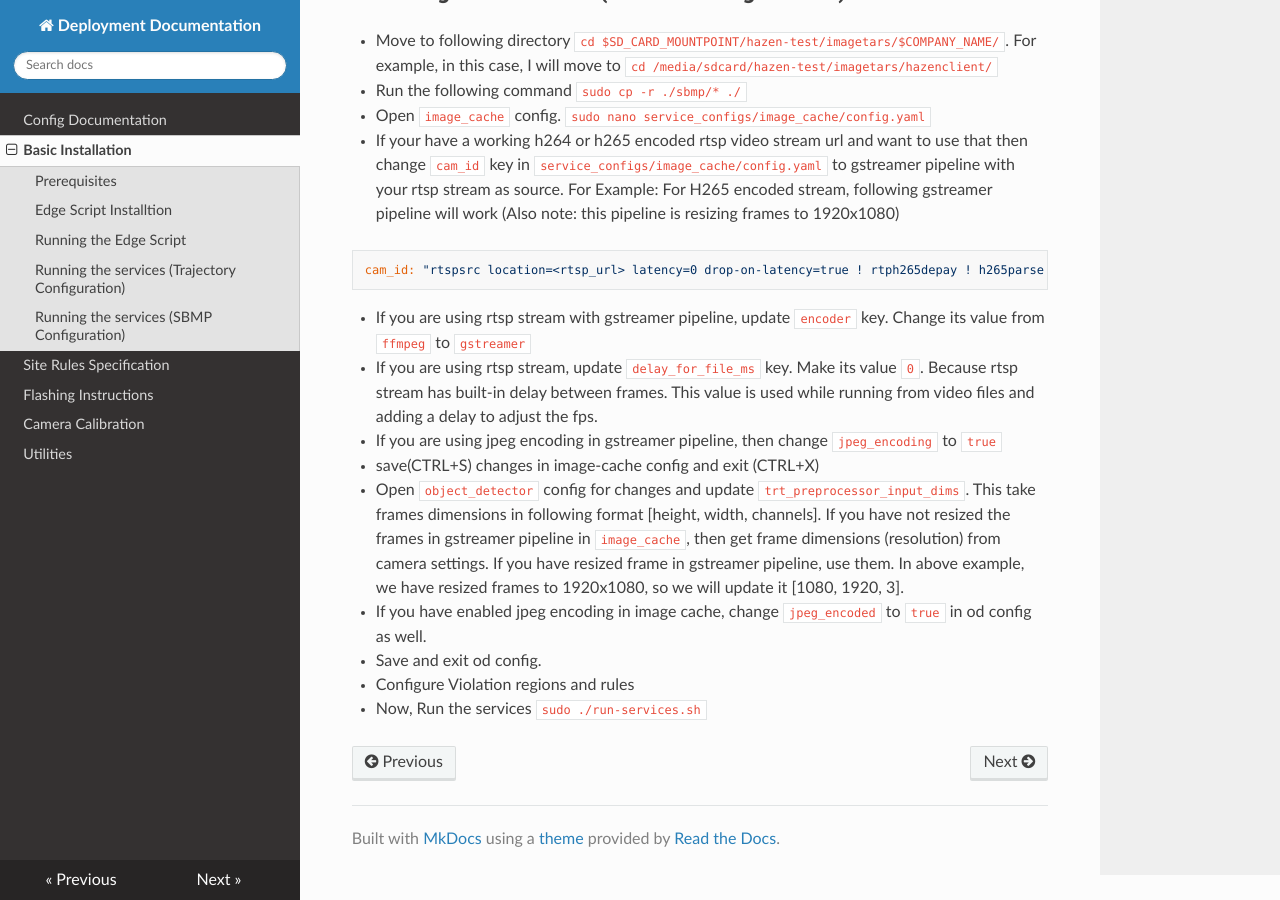
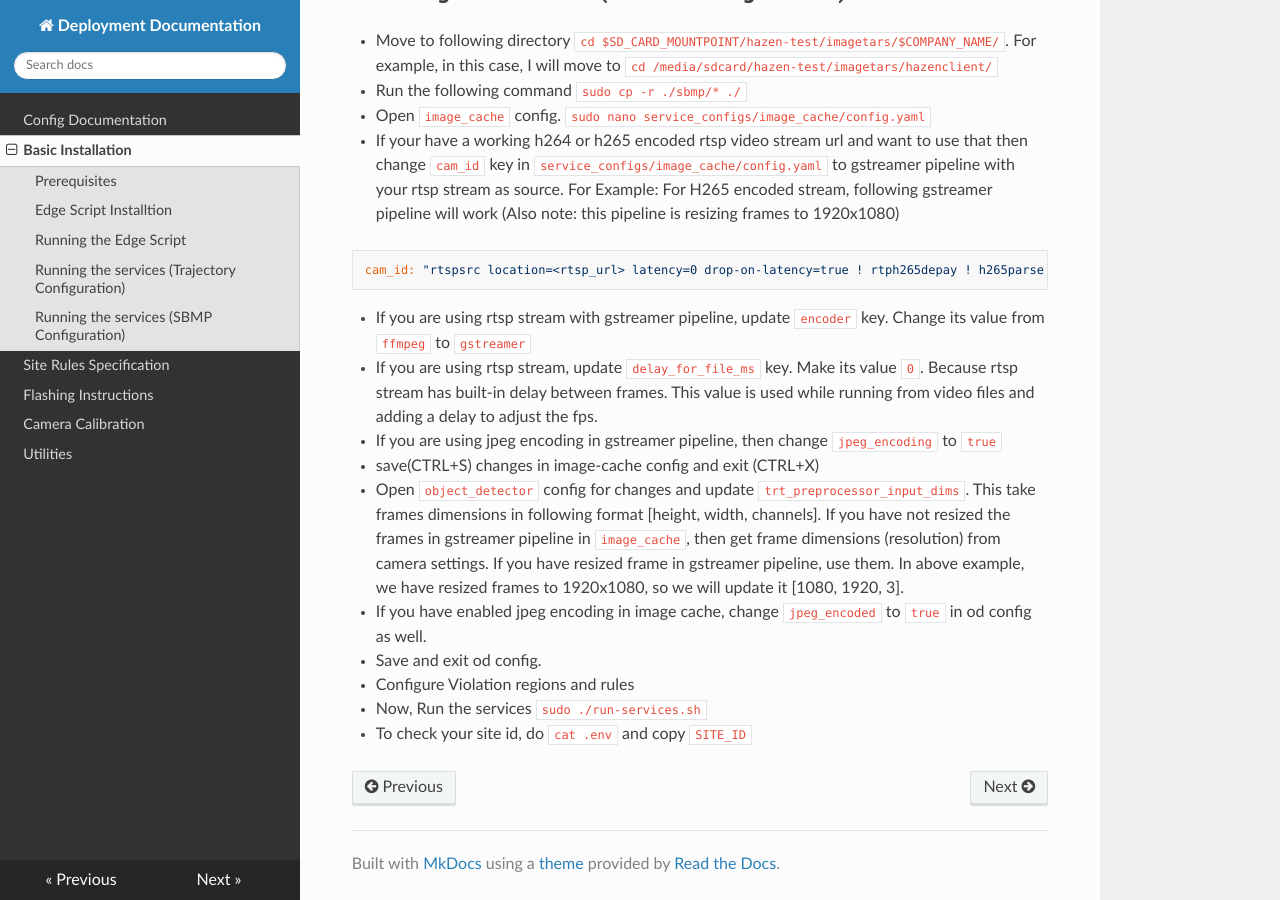
Before and after one commit to hazenai/system-docs, an MkDocs documentation site: the page built from docs/installation.md, in a window 1280 px wide and 900 px high, scrolled down 2366 px. Built offline with MkDocs 1.6.1, drawn with Linux system fonts in a browser that asks for light colours; nearby versions of some CDN libraries.

Commit message:
changing docs

```diff
--- a/docs/installation.md
+++ b/docs/installation.md
@@ -115,3 +115,4 @@ to 1920x1080, so we will update it [1080, 1920, 3].
 * Save and exit od config.
 * Configure Violation regions and rules
 * Now, Run the services `sudo ./run-services.sh`
+* To check your site id, do `cat .env` and copy `SITE_ID`
```
